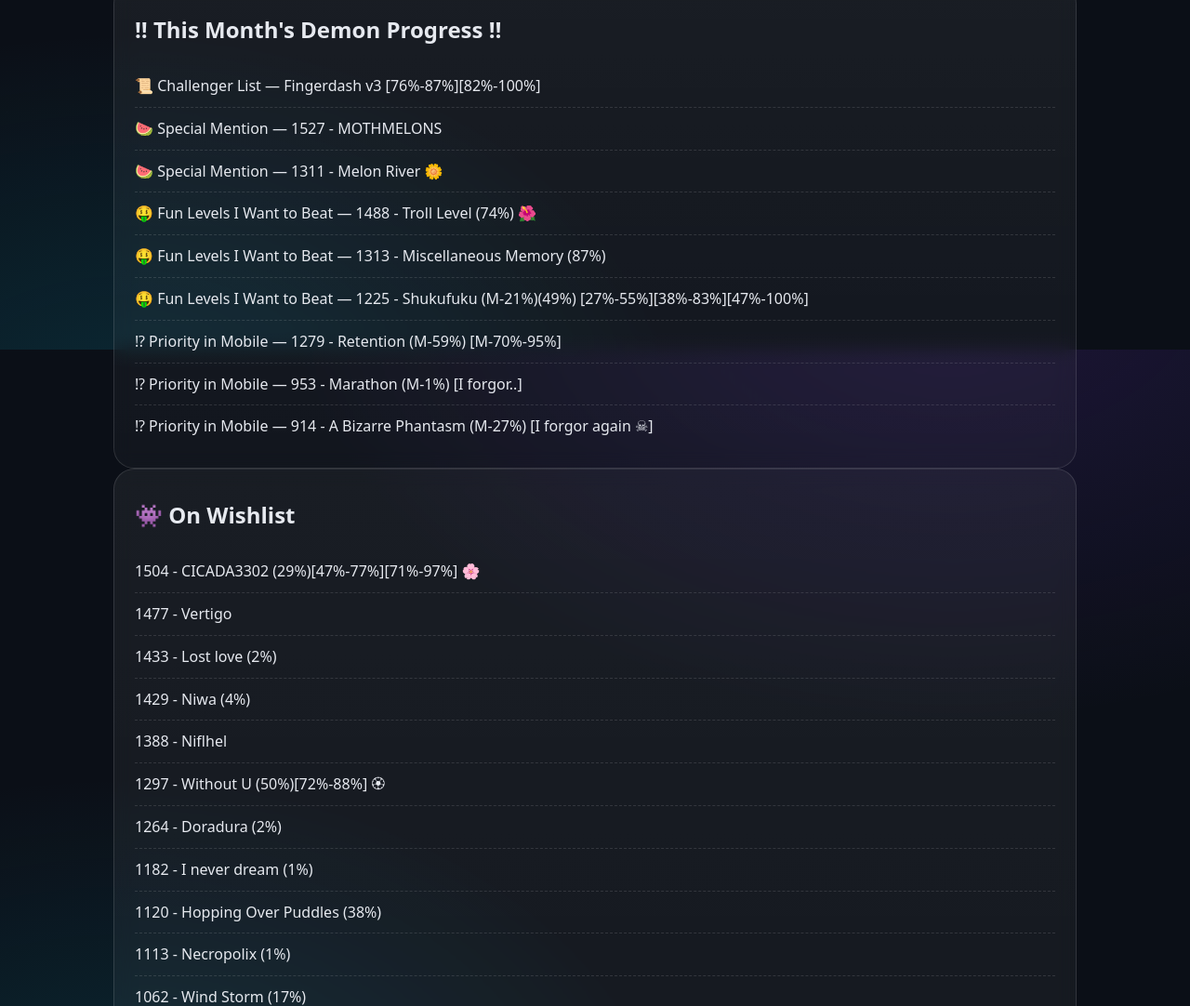
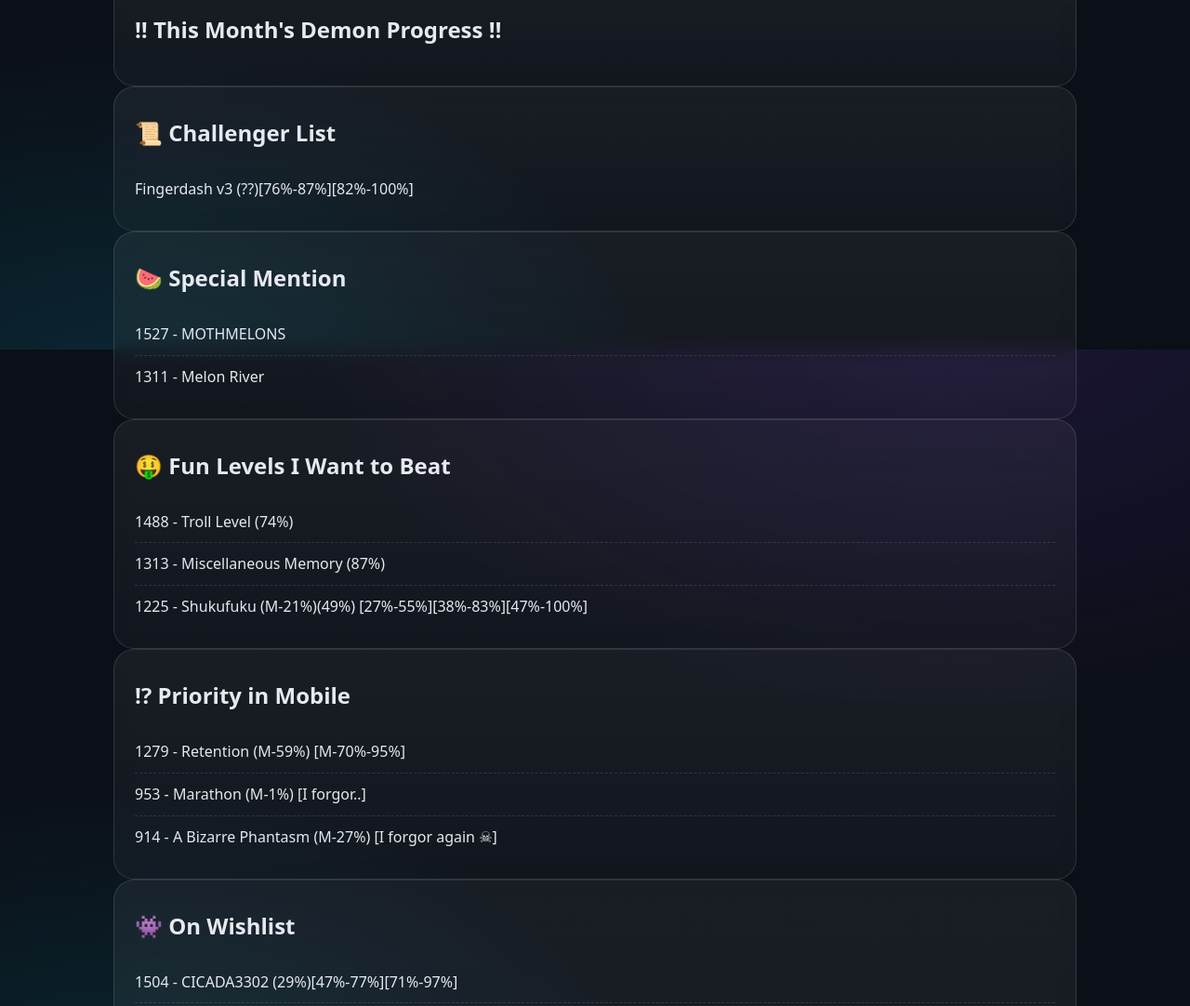
Before and after one commit to Stellar-Darkclone/Darkclone-Demon-List, a plain HTML site: page extreme.html in a window 1280 px wide. Shown: the part 424-1506 px from the top of the page at 93% size. Drawn offline with Linux system fonts and the light colour scheme.

Commit message:
Update extreme.html

```diff
--- a/extreme.html
+++ b/extreme.html
@@ -17,7 +17,7 @@
     </div>
 
     <h1>Extreme Demon List</h1>
-    <p class="lead">Rankings according to the Global Demon List. Square brackets indicate rank/progress notes. 🌸 / 🌺 / 🏵 / 🌼 = next-up priority.</p>
+    <p class="lead">Rankings according to the Global Demon List. () - Indicates Progress. [] - Indicates Runs.</p>
 
     <div class="panel section">
       <h2>🌷 Completed</h2>
@@ -30,22 +30,46 @@
     <div class="panel section">
       <h2>‼ This Month's Demon Progress ‼</h2>
       <ul class="clean" id="extremeList">
-        <li>📜 Challenger List — Fingerdash v3 [76%-87%][82%-100%]</li>
-        <li>🍉 Special Mention — 1527 - MOTHMELONS</li>
-        <li>🍉 Special Mention — 1311 - Melon River 🌼</li>
-        <li>🤑 Fun Levels I Want to Beat — 1488 - Troll Level (74%) 🌺</li>
-        <li>🤑 Fun Levels I Want to Beat — 1313 - Miscellaneous Memory (87%)</li>
-        <li>🤑 Fun Levels I Want to Beat — 1225 - Shukufuku (M-21%)(49%) [27%-55%][38%-83%][47%-100%]</li>
-        <li>⁉ Priority in Mobile — 1279 - Retention (M-59%) [M-70%-95%]</li>
-        <li>⁉ Priority in Mobile — 953 - Marathon (M-1%) [I forgor..]</li>
-        <li>⁉ Priority in Mobile — 914 - A Bizarre Phantasm (M-27%) [I forgor again ☠]</li>
+      </ul>
+    </div>
+
+    <div class="panel section">
+      <h2>📜 Challenger List</h2>
+      <ul class="clean">
+        <li>Fingerdash v3 (??)[76%-87%][82%-100%]</li>
+      </ul>
+    </div>
+
+    <div class="panel section">
+      <h2>🍉 Special Mention</h2>
+      <ul class="clean">
+        <li>1527 - MOTHMELONS</li>
+        <li>1311 - Melon River </li>
+      </ul>
+    </div>
+
+    <div class="panel section">
+      <h2>🤑 Fun Levels I Want to Beat</h2>
+      <ul class="clean">
+        <li> 1488 - Troll Level (74%) </li>
+        <li>1313 - Miscellaneous Memory (87%)</li>
+        <li>1225 - Shukufuku (M-21%)(49%) [27%-55%][38%-83%][47%-100%]</li>
+      </ul>
+    </div>
+
+    <div class="panel section">
+      <h2>⁉ Priority in Mobile</h2>
+      <ul class="clean">
+        <li>1279 - Retention (M-59%) [M-70%-95%]</li>
+        <li>953 - Marathon (M-1%) [I forgor..]</li>
+        <li>914 - A Bizarre Phantasm (M-27%) [I forgor again ☠]</li>
       </ul>
     </div>
 
     <div class="panel section">
       <h2>👾 On Wishlist</h2>
       <ul class="clean">
-        <li>1504 - CICADA3302 (29%)[47%-77%][71%-97%] 🌸</li>
+        <li>1504 - CICADA3302 (29%)[47%-77%][71%-97%] </li>
         <li>1477 - Vertigo</li>
         <li>1433 - Lost love (2%)</li>
         <li>1429 - Niwa (4%)</li>
```
